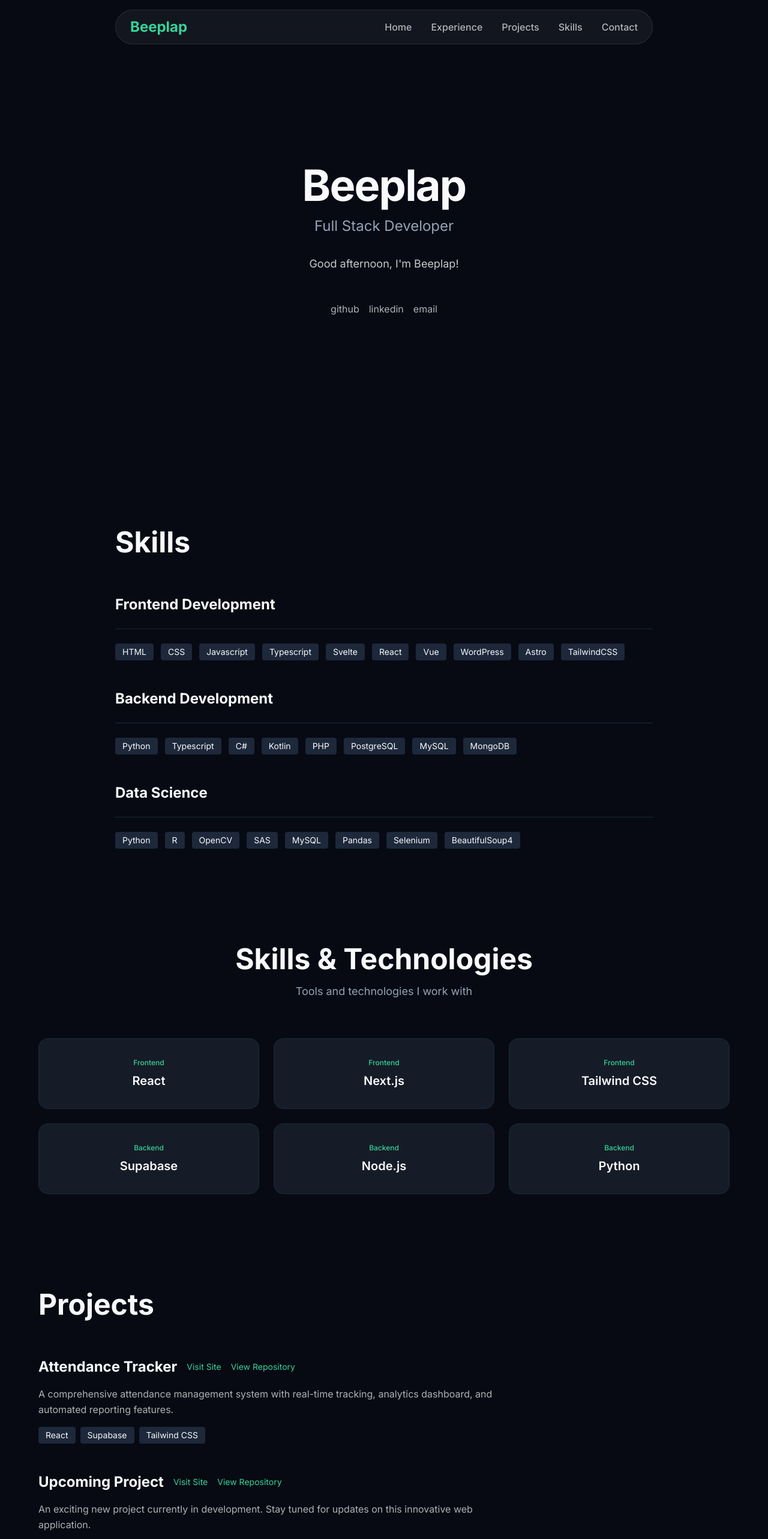
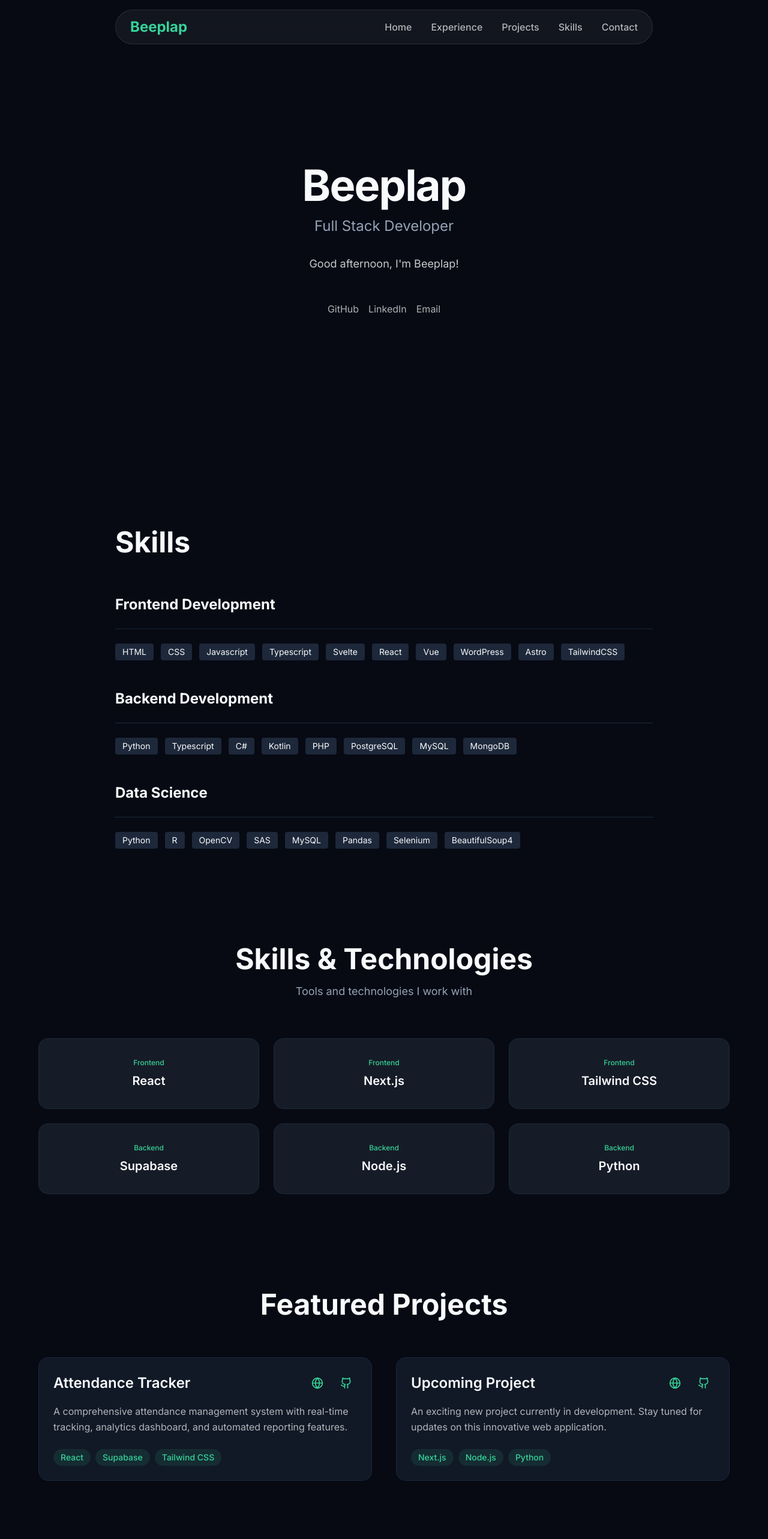
Before and after one commit to Beeplap/My-portfolio, a React (Vite) app: page / in a window 1280 px wide. Shown: the top 2566 px of the page at 60% size. Built offline with nearby package versions, Linux system fonts and the light colour scheme; the HTML template or start-up script is replaced by a standard one.

Commit message:
Update Hero and Projects components for improved styling and functionality; enhance social links with proper capitalization, add gradient effects, and restructure project display for better user experience.

```diff
--- a/src/components/Hero.tsx
+++ b/src/components/Hero.tsx
@@ -25,7 +25,6 @@ const Hero = () => {
           </p>
         </div>
 
-        {/* Bio */}
         <p className="text-lg text-foreground/80 max-w-2xl mx-auto leading-relaxed">
           {getGreeting()}, I'm Beeplap!
         </p>
@@ -38,7 +37,7 @@ const Hero = () => {
             rel="noopener noreferrer"
             className="text-foreground/70 hover:text-primary transition-colors"
           >
-            github
+            GitHub
           </a>
           <a
             href="https://www.linkedin.com/in/beeplap-gharti-magar-5027592b9/"
@@ -46,13 +45,14 @@ const Hero = () => {
             rel="noopener noreferrer"
             className="text-foreground/70 hover:text-primary transition-colors"
           >
-            linkedin
+            LinkedIn
           </a>
           <a
+            target="_blank"
             href="mailto:ghartibeeplap@gmail.com"
             className="text-foreground/70 hover:text-primary transition-colors"
           >
-            email
+            Email
           </a>
         </div>
       </div>
--- a/src/components/Projects.tsx
+++ b/src/components/Projects.tsx
@@ -1,50 +1,66 @@
+"use client"
+import { Globe, Github } from "lucide-react"
+
 const Projects = () => {
   const projects = [
     {
       title: "Attendance Tracker",
-      description: "A comprehensive attendance management system with real-time tracking, analytics dashboard, and automated reporting features.",
+      description:
+        "A comprehensive attendance management system with real-time tracking, analytics dashboard, and automated reporting features.",
       tech: ["React", "Supabase", "Tailwind CSS"],
       link: "https://example.com",
       github: "https://github.com",
     },
     {
       title: "Upcoming Project",
-      description: "An exciting new project currently in development. Stay tuned for updates on this innovative web application.",
+      description:
+        "An exciting new project currently in development. Stay tuned for updates on this innovative web application.",
       tech: ["Next.js", "Node.js", "Python"],
       link: "https://example.com",
       github: "https://github.com",
     },
-  ];
+  ]
 
   return (
-    <section id="projects" className="py-20 px-4">
+    <section id="projects" className="py-20 px-4 bg-background">
       <div className="max-w-6xl mx-auto">
-        <h2 className="text-4xl md:text-5xl font-bold mb-16">Projects</h2>
+        <h2 className="text-4xl md:text-5xl font-bold mb-16 text-center">
+          Featured Projects
+        </h2>
 
-        <div className="space-y-12">
+        <div className="grid gap-10 md:grid-cols-2">
           {projects.map((project, index) => (
-            <div key={project.title} className="space-y-4">
-              <div className="flex items-center gap-4">
-                <h3 className="text-2xl font-bold">{project.title}</h3>
+            <div
+              key={project.title}
+              className="group relative overflow-hidden bg-muted/50 backdrop-blur-sm border border-border rounded-2xl p-6 hover:-translate-y-2 hover:shadow-lg transition-all duration-300"
+            >
+              <div className="flex justify-between items-center mb-4">
+                <h3 className="text-2xl font-semibold text-foreground group-hover:text-primary transition-colors">
+                  {project.title}
+                </h3>
+                <div className="flex gap-3">
                   <a
                     href={project.link}
                     target="_blank"
                     rel="noopener noreferrer"
-                  className="text-sm text-primary hover:text-primary/80 transition-colors"
+                    className="p-2 rounded-full hover:bg-primary/10 transition-colors"
+                    title="Visit Site"
                   >
-                  Visit Site
+                    <Globe className="w-5 h-5 text-primary" />
                   </a>
                   <a
                     href={project.github}
                     target="_blank"
                     rel="noopener noreferrer"
-                  className="text-sm text-primary hover:text-primary/80 transition-colors"
+                    className="p-2 rounded-full hover:bg-primary/10 transition-colors"
+                    title="View Repository"
                   >
-                  View Repository
+                    <Github className="w-5 h-5 text-primary" />
                   </a>
                 </div>
+              </div>
 
-              <p className="text-foreground/70 leading-relaxed max-w-3xl">
+              <p className="text-foreground/70 leading-relaxed mb-6">
                 {project.description}
               </p>
 
@@ -52,18 +68,21 @@ const Projects = () => {
                 {project.tech.map((tech) => (
                   <span
                     key={tech}
-                    className="px-3 py-1 text-sm bg-muted text-foreground rounded"
+                    className="px-3 py-1 text-sm bg-primary/10 text-primary font-medium rounded-full"
                   >
                     {tech}
                   </span>
                 ))}
               </div>
+
+              {/* Decorative gradient effect */}
+              <div className="absolute inset-0 opacity-0 group-hover:opacity-100 bg-gradient-to-tr from-primary/10 via-transparent to-primary/5 transition-opacity duration-500 pointer-events-none" />
             </div>
           ))}
         </div>
       </div>
     </section>
-  );
-};
+  )
+}
 
-export default Projects;
+export default Projects
```
Lines whose indentation alone changed are shown as unchanged.
